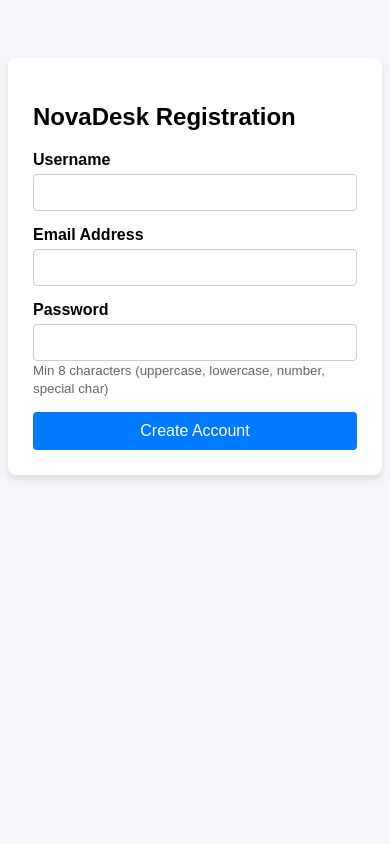
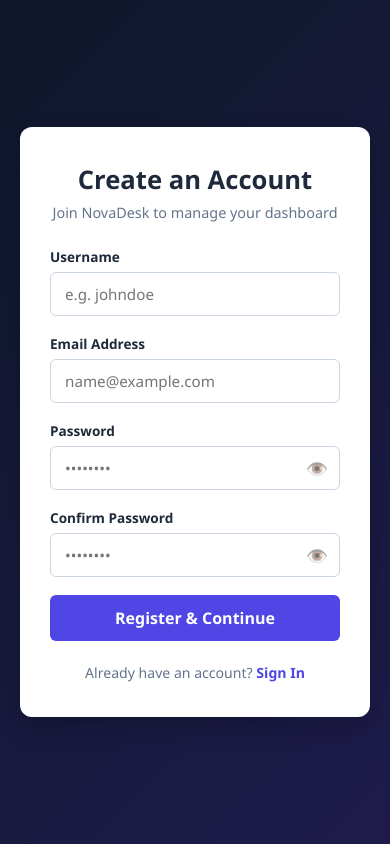
Before and after one commit to Denis-alt254/NovaDesk, a PHP site: page /register.php in a window 390 px wide. Run offline with PHP 8.4, Linux system fonts and the light colour scheme.

Commit message:
Created clean, responsive frontend forms for client login and sign-up with client-side validation fallback and user-friendly error messages.

```diff
--- /dev/null
+++ b/assets/css/auth.css
@@ -0,0 +1,165 @@
+:root {
+    --primary: #4f46e5;
+    --primary-hover: #4338ca;
+    --bg-gradient: linear-gradient(135deg, #0f172a 0%, #1e1b4b 100%);
+    --card-bg: #ffffff;
+    --text-main: #1e293b;
+    --text-muted: #64748b;
+    --error: #ef4444;
+    --success: #22c55e;
+}
+
+* {
+    box-sizing: border-box;
+    margin: 0;
+    padding: 0;
+    font-family: 'Segoe UI', Tahoma, Geneva, Verdana, sans-serif;
+}
+
+body {
+    background: var(--bg-gradient);
+    min-height: 100vh;
+    display: flex;
+    align-items: center;
+    justify-content: center;
+    padding: 20px;
+}
+
+.auth-card {
+    background: var(--card-bg);
+    border-radius: 12px;
+    box-shadow: 0 10px 25px rgba(0, 0, 0, 0.2);
+    width: 100%;
+    max-width: 440px;
+    padding: 35px 30px;
+}
+
+.auth-header {
+    text-align: center;
+    margin-bottom: 25px;
+}
+
+.auth-header h2 {
+    color: var(--text-main);
+    font-size: 1.6rem;
+    margin-bottom: 6px;
+}
+
+.auth-header p {
+    color: var(--text-muted);
+    font-size: 0.9rem;
+}
+
+.alert-error {
+    background: #fef2f2;
+    border: 1px solid #fecaca;
+    color: var(--error);
+    padding: 10px 14px;
+    border-radius: 6px;
+    font-size: 0.85rem;
+    margin-bottom: 20px;
+}
+
+.form-group {
+    margin-bottom: 18px;
+}
+
+.form-group label {
+    display: block;
+    font-size: 0.85rem;
+    font-weight: 600;
+    color: var(--text-main);
+    margin-bottom: 6px;
+}
+
+/* Container to position the eye emoji absolute inside */
+.password-wrapper {
+    position: relative;
+    display: flex;
+    align-items: center;
+}
+
+.password-wrapper input {
+    width: 100%;
+    padding: 11px 40px 11px 14px; /* Padding right accommodates eye button */
+    border: 1px solid #cbd5e1;
+    border-radius: 6px;
+    font-size: 0.95rem;
+    outline: none;
+    transition: border-color 0.2s ease;
+}
+
+.form-group input[type="text"],
+.form-group input[type="email"] {
+    width: 100%;
+    padding: 11px 14px;
+    border: 1px solid #cbd5e1;
+    border-radius: 6px;
+    font-size: 0.95rem;
+    outline: none;
+    transition: border-color 0.2s ease;
+}
+
+.form-group input:focus {
+    border-color: var(--primary);
+    box-shadow: 0 0 0 3px rgba(79, 70, 229, 0.1);
+}
+
+.form-group input.invalid {
+    border-color: var(--error);
+}
+
+.toggle-eye {
+    position: absolute;
+    right: 12px;
+    cursor: pointer;
+    font-size: 1.1rem;
+    user-select: none;
+    opacity: 0.6;
+    transition: opacity 0.2s ease;
+}
+
+.toggle-eye:hover {
+    opacity: 1;
+}
+
+.field-error {
+    color: var(--error);
+    font-size: 0.78rem;
+    margin-top: 4px;
+    display: none;
+}
+
+.btn-submit {
+    width: 100%;
+    padding: 12px;
+    background: var(--primary);
+    color: white;
+    border: none;
+    border-radius: 6px;
+    font-size: 1rem;
+    font-weight: 600;
+    cursor: pointer;
+    transition: background 0.2s ease;
+}
+
+.btn-submit:hover {
+    background: var(--primary-hover);
+}
+
+.toggle-container {
+    text-align: center;
+    margin-top: 22px;
+    font-size: 0.88rem;
+    color: var(--text-muted);
+}
+
+.toggle-btn {
+    color: var(--primary);
+    font-weight: 600;
+    text-decoration: none;
+}
+
+.toggle-btn:hover {
+    text-decoration: underline;
+}
--- a/auth/register.php
+++ b/auth/register.php
@@ -1,134 +1,176 @@
 <?php
-// Enable error reporting during development
-ini_set('display_errors', 1);
-ini_set('display_startup_errors', 1);
-error_reporting(E_ALL);
+require_once __DIR__ . '/../config/db.php';
+require_once __DIR__ . '/../includes/auth.php';
 
-session_start();
+if (isset($_SESSION['logged_in']) && $_SESSION['logged_in'] === true) {
+    header('Location: ../dashboard.php');
+    exit();
+}
 
-// 1. Require your Database Singleton class
-require_once __DIR__ . '/../config/db.php';
+$error = '';
 
-// 2. Obtain the PDO connection instance from the Singleton
-$db = Database::getInstance();
-$pdo = $db->getConnection();
-
-$errors = [];
-$success = '';
-
-// Handle Form Submission
 if ($_SERVER['REQUEST_METHOD'] === 'POST') {
-    // 1. Sanitize Inputs
     $username = trim($_POST['username'] ?? '');
-    $email    = filter_var(trim($_POST['email'] ?? ''), FILTER_SANITIZE_EMAIL);
+    $email    = trim($_POST['email'] ?? '');
     $password = $_POST['password'] ?? '';
 
-    // 2. Validate Inputs
-    if (empty($username)) {
-        $errors[] = "Username is required.";
-    }
+    if (empty($username) || empty($email) || empty($password)) {
+        $error = "All fields are required.";
+    } elseif (!filter_var($email, FILTER_VALIDATE_EMAIL)) {
+        $error = "Please provide a valid email address.";
+    } else {
+        try {
+            $db = Database::getInstance();
 
-    if (!filter_var($email, FILTER_VALIDATE_EMAIL)) {
-        $errors[] = "A valid email address is required.";
-    }
+            // Check for duplicate username or email
+            $checkStmt = $db->runQuery(
+                "SELECT id FROM users WHERE username = :username OR email = :email LIMIT 1",
+                ['username' => $username, 'email' => $email]
+            );
 
-    // 3. Enforce Strong Password Policy (8+ chars, Uppercase, Lowercase, Number, Special char)
-    $passwordPattern = '/^(?=.*[a-z])(?=.*[A-Z])(?=.*\d)(?=.*[\W_]).{8,}$/';
-    if (!preg_match($passwordPattern, $password)) {
-        $errors[] = "Password must be at least 8 characters and include uppercase, lowercase, number, and special character.";
-    }
+            if ($checkStmt->fetch()) {
+                $error = "Username or Email is already taken.";
+            } else {
+                $hashedPassword = password_hash($password, PASSWORD_BCRYPT);
 
-    // 4. Save to Database if Validation Passes
-    if (empty($errors)) {
-        try {
-            // Check for existing user using your Database class helper or raw PDO
-            $stmt = $pdo->prepare("SELECT id FROM users WHERE email = :email OR username = :username LIMIT 1");
-            $stmt->execute(['email' => $email, 'username' => $username]);
+                $db->runQuery(
+                    "INSERT INTO users (username, email, password, created_at) VALUES (:username, :email, :password, NOW())",
+                    ['username' => $username, 'email' => $email, 'password' => $hashedPassword]
+                );
 
-            if ($stmt->fetch()) {
-                $errors[] = "Username or Email is already registered.";
-            } else {
-                // Hash Password using bcrypt
-                $hashedPassword = password_hash($password, PASSWORD_BCRYPT, ['cost' => 12]);
+                // Fetch new user ID
+                $newUserId = $db->getConnection()->lastInsertId();
 
-                // Insert into Database
-                $insertStmt = $pdo->prepare("INSERT INTO users (username, email, password, created_at) VALUES (:username, :email, :password, NOW())");
-                $insertStmt->execute([
+                // Auto-login user and establish secure session
+                regenerate_secure_session([
+                    'user_id'  => $newUserId,
                     'username' => $username,
-                    'email'    => $email,
-                    'password' => $hashedPassword
+                    'email'    => $email
                 ]);
 
-                $success = "Registration successful! You can now log in.";
+                // Redirect directly to dashboard
+                header('Location: ../dashboard.php');
+                exit();
             }
         } catch (PDOException $e) {
             error_log($e->getMessage());
-            $errors[] = "Database error: " . $e->getMessage();
+            $error = "A system error occurred. Please try again later.";
         }
     }
 }
 ?>
-
 <!DOCTYPE html>
 <html lang="en">
 <head>
     <meta charset="UTF-8">
     <meta name="viewport" content="width=device-width, initial-scale=1.0">
     <title>NovaDesk - Register</title>
-    <style>
-        body { font-family: Arial, sans-serif; background: #f4f6f9; display: flex; justify-content: center; padding-top: 50px; }
-        .card { background: white; padding: 25px; border-radius: 8px; box-shadow: 0 4px 6px rgba(0,0,0,0.1); width: 100%; max-width: 400px; }
-        .form-group { margin-bottom: 15px; }
-        label { display: block; margin-bottom: 5px; font-weight: bold; }
-        input[type="text"], input[type="email"], input[type="password"] { width: 100%; padding: 10px; border: 1px solid #ccc; border-radius: 4px; box-sizing: border-box; }
-        button { width: 100%; padding: 10px; background: #007bff; border: none; color: white; font-size: 16px; border-radius: 4px; cursor: pointer; }
-        button:hover { background: #0056b3; }
-        .alert-error { background: #f8d7da; color: #721c24; padding: 10px; border-radius: 4px; margin-bottom: 15px; }
-        .alert-success { background: #d4edda; color: #155724; padding: 10px; border-radius: 4px; margin-bottom: 15px; }
-        ul { margin: 0; padding-left: 20px; }
-    </style>
+    <link rel="stylesheet" href="../assets/css/auth.css">
 </head>
 <body>
 
-<div class="card">
-    <h2>NovaDesk Registration</h2>
+<div class="auth-card">
+    <div class="auth-header">
+        <h2>Create an Account</h2>
+        <p>Join NovaDesk to manage your dashboard</p>
+    </div>
 
-    <?php if (!empty($errors)): ?>
-        <div class="alert-error">
-            <ul>
-                <?php foreach ($errors as $error): ?>
-                    <li><?= htmlspecialchars($error) ?></li>
-                <?php endforeach; ?>
-            </ul>
-        </div>
+    <?php if (!empty($error)): ?>
+        <div class="alert-error"><?= htmlspecialchars($error) ?></div>
     <?php endif; ?>
 
-    <?php if ($success): ?>
-        <div class="alert-success">
-            <?= htmlspecialchars($success) ?>
-        </div>
-    <?php endif; ?>
-
-    <form action="register.php" method="POST">
+    <form id="registerForm" action="register.php" method="POST" novalidate>
         <div class="form-group">
             <label for="username">Username</label>
-            <input type="text" id="username" name="username" value="<?= htmlspecialchars($_POST['username'] ?? '') ?>" required>
+            <input type="text" id="username" name="username" value="<?= htmlspecialchars($_POST['username'] ?? '') ?>" placeholder="e.g. johndoe" required>
+            <div class="field-error" id="username_err">Username must be at least 3 characters.</div>
         </div>
 
         <div class="form-group">
             <label for="email">Email Address</label>
-            <input type="email" id="email" name="email" value="<?= htmlspecialchars($_POST['email'] ?? '') ?>" required>
+            <input type="email" id="email" name="email" value="<?= htmlspecialchars($_POST['email'] ?? '') ?>" placeholder="name@example.com" required>
+            <div class="field-error" id="email_err">Please enter a valid email address.</div>
         </div>
 
         <div class="form-group">
             <label for="password">Password</label>
-            <input type="password" id="password" name="password" required>
-            <small style="color: #666;">Min 8 characters (uppercase, lowercase, number, special char)</small>
+            <div class="password-wrapper">
+                <input type="password" id="password" name="password" placeholder="••••••••" required>
+                <span class="toggle-eye" onclick="togglePasswordVisibility('password', this)">👁️</span>
+            </div>
+            <div class="field-error" id="password_err">Must be 8+ chars with upper, lower, number & special char.</div>
         </div>
 
-        <button type="submit">Create Account</button>
+        <div class="form-group">
+            <label for="confirm_password">Confirm Password</label>
+            <div class="password-wrapper">
+                <input type="password" id="confirm_password" placeholder="••••••••" required>
+                <span class="toggle-eye" onclick="togglePasswordVisibility('confirm_password', this)">👁️</span>
+            </div>
+            <div class="field-error" id="confirm_password_err">Passwords do not match.</div>
+        </div>
+
+        <button type="submit" class="btn-submit">Register & Continue</button>
     </form>
+
+    <div class="toggle-container">
+        Already have an account? <a href="login.php" class="toggle-btn">Sign In</a>
+    </div>
 </div>
+
+<script>
+    function togglePasswordVisibility(inputId, eyeBtn) {
+        const input = document.getElementById(inputId);
+        if (input.type === 'password') {
+            input.type = 'text';
+            eyeBtn.textContent = '🙈';
+        } else {
+            input.type = 'password';
+            eyeBtn.textContent = '👁️';
+        }
+    }
+
+    document.getElementById('registerForm').addEventListener('submit', function (e) {
+        let valid = true;
+
+        document.querySelectorAll('.field-error').forEach(el => el.style.display = 'none');
+        document.querySelectorAll('input').forEach(el => el.classList.remove('invalid'));
+
+        const username = document.getElementById('username');
+        const email = document.getElementById('email');
+        const pass = document.getElementById('password');
+        const confirmPass = document.getElementById('confirm_password');
+
+        if (username.value.trim().length < 3) {
+            showFieldError(username, 'username_err');
+            valid = false;
+        }
+
+        const emailPattern = /^[^\s@]+@[^\s@]+\.[^\s@]+$/;
+        if (!emailPattern.test(email.value.trim())) {
+            showFieldError(email, 'email_err');
+            valid = false;
+        }
+
+        const passwordPattern = /^(?=.*[a-z])(?=.*[A-Z])(?=.*\d)(?=.*[\W_]).{8,}$/;
+        if (!passwordPattern.test(pass.value)) {
+            showFieldError(pass, 'password_err');
+            valid = false;
+        }
+
+        if (pass.value !== confirmPass.value || !confirmPass.value) {
+            showFieldError(confirmPass, 'confirm_password_err');
+            valid = false;
+        }
+
+        if (!valid) e.preventDefault();
+    });
+
+    function showFieldError(inputEl, errorId) {
+        inputEl.classList.add('invalid');
+        document.getElementById(errorId).style.display = 'block';
+    }
+</script>
 
 </body>
 </html>
```
Also changed, not shown: auth/login.php (+64 -40 lines).
